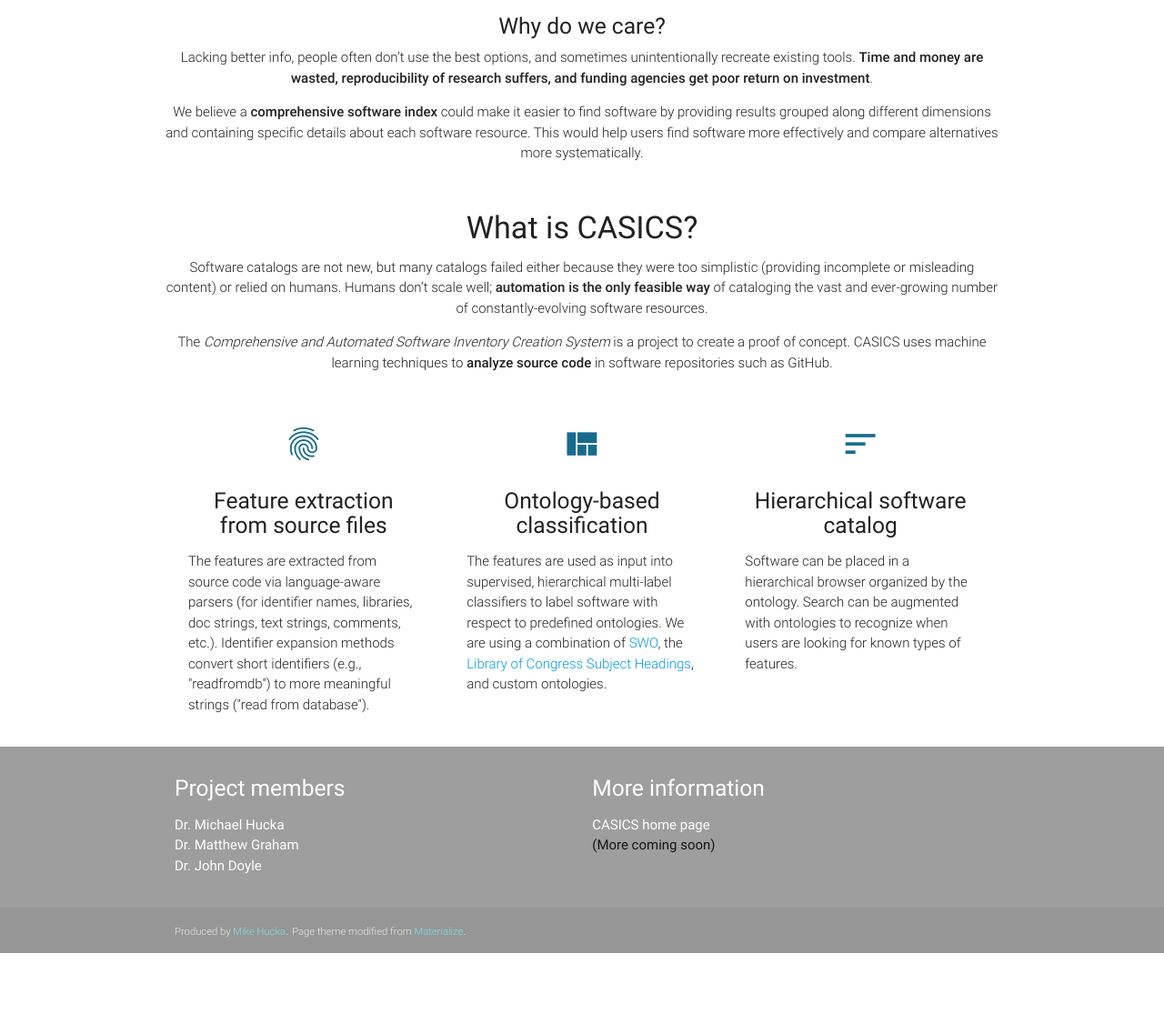
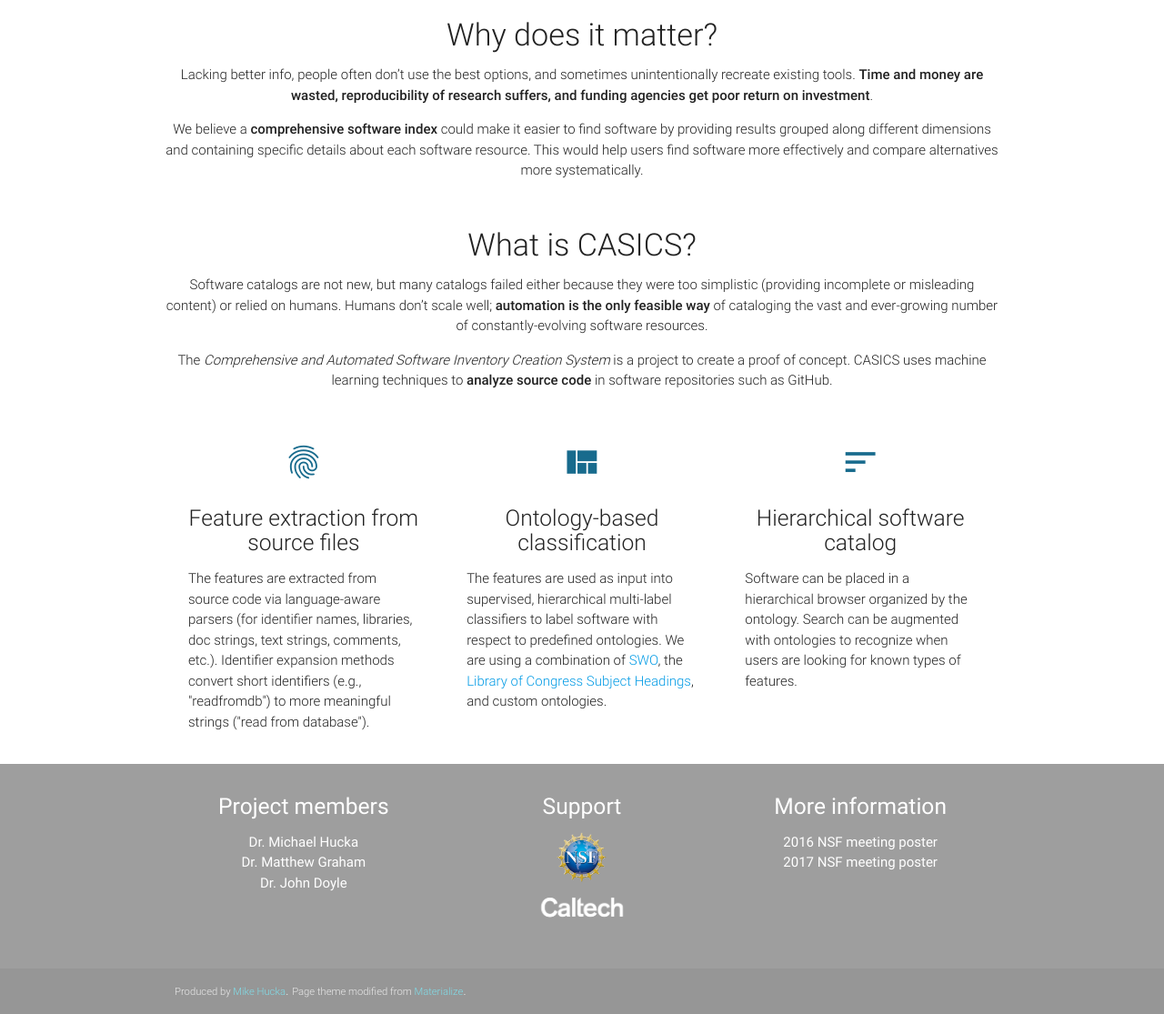
Before and after one commit to casics/casics.github.io, a plain HTML site: page index.html in a window 1280 px wide. Shown: the part 598-1713 px from the top of the page at 91% size. Before the commit the page ends 1646 px from the top, so only its background shows below. Drawn offline with nearby package versions, Linux system fonts and the light colour scheme.

Commit message:
Minor edits + logos + links to posters.

```diff
--- a/index.html
+++ b/index.html
@@ -36,7 +36,7 @@
         <div class="col s12 m4">
           <div class="icon-block">
             <h3 class="center deep-teal-text"><i class="material-icons">explore</i></h3>
-            <h5 class="center">Why not just search in Google?</h5>
+            <h5 class="center light">Why not just search in Google?</h5>
 
             <p class="light">(1) It's often difficult to think of good search terms.
               (2) Good software can be buried in thousands of search results.
@@ -47,7 +47,7 @@
         <div class="col s12 m4">
           <div class="icon-block">
             <h3 class="center deep-teal-text"><i class="material-icons">chat_bubble_outline</i></h3>
-            <h5 class="center">Why not just ask your colleagues?</h5>
+            <h5 class="center light">Why not just ask your colleagues?</h5>
 
             <p class="light">(1) Most people don't know about all the possible options or how the options differ. (2) Answers are potentially biased: what people <em>do</em> know may be out of date or be incorrect.</p>
           </div>
@@ -56,7 +56,7 @@
         <div class="col s12 m4">
           <div class="icon-block">
             <h3 class="center deep-teal-text"><i class="material-icons">description</i></h3>
-            <h5 class="center">Why not look in the literature?</h5>
+            <h5 class="center light">Why not look in the literature?</h5>
 
             <p class="light">(1) Papers are static, but software evolves rapidly.
             (2) Not all software projects have a publication associated with them.
@@ -66,13 +66,13 @@
       </div>
 
       <div class="row center">
-        <h5 class="header col s12">Why do we care?</h5>
+        <h4 class="header light col s12">Why does it matter?</h4>
         <p class="light">Lacking better info, people often don’t use the best options, and sometimes unintentionally recreate existing tools. <strong>Time and money are wasted, reproducibility of research suffers, and funding agencies get poor return on investment</strong>.</p>
         <p class="light">We believe a <strong>comprehensive software index</strong> could make it easier to find software by providing results grouped along different dimensions and containing specific details about each software resource. This would help users find software more effectively and compare alternatives more systematically.</p>
       </div>
 
       <div class="row center">
-        <h4 class="header col s12">What is CASICS?</h4>
+        <h4 class="header light col s12">What is CASICS?</h4>
         <p class="light">Software catalogs are not new, but many catalogs failed either because they were too simplistic (providing incomplete or misleading content) or relied on humans. Humans don’t scale well; <strong>automation is the only feasible way</strong> of cataloging the vast and ever-growing number of constantly-evolving software resources.</p>
         <p class="light">The <em>Comprehensive and Automated Software Inventory Creation System</em> is a project to create a proof of concept.  CASICS uses machine learning techniques to <strong>analyze source code</strong> in software repositories such as GitHub.</p>
       </div>
@@ -80,7 +80,7 @@
         <div class="col s12 m4">
           <div class="icon-block">
             <h3 class="center deep-teal-text"><i class="material-icons">fingerprint</i></h3>
-            <h5 class="center">Feature extraction from source files</h5>
+            <h5 class="center light">Feature extraction from source files</h5>
             <p class="light">The features are extracted from source code via language-aware parsers (for identifier names, libraries, doc strings, text strings, comments, etc.).  Identifier expansion methods convert short identifiers (e.g., "readfromdb") to more meaningful strings ("read from database").</p>
           </div>
         </div>
@@ -88,7 +88,7 @@
         <div class="col s12 m4">
           <div class="icon-block">
             <h3 class="center deep-teal-text"><i class="material-icons">view_quilt</i></h3>
-            <h5 class="center">Ontology-based classification</h5>
+            <h5 class="center light">Ontology-based classification</h5>
             <p class="light">The features are used as input into supervised, hierarchical multi-label classifiers to label software with respect to predefined ontologies. We are using a combination of <a href="https://github.com/allysonlister/swo">SWO</a>, the <a href="http://id.loc.gov">Library of Congress Subject Headings</a>, and custom ontologies.</p>
           </div>
         </div>
@@ -96,7 +96,7 @@
         <div class="col s12 m4">
           <div class="icon-block">
             <h3 class="center deep-teal-text"><i class="material-icons">sort</i></h3>
-            <h5 class="center">Hierarchical software catalog</h5>
+            <h5 class="center light">Hierarchical software catalog</h5>
             <p class="light">Software can be placed in a hierarchical browser organized by the ontology. Search can be augmented with ontologies to recognize when users are looking for known types of features.</p>
           </div>
         </div>
@@ -109,8 +109,8 @@
 
   <footer class="page-footer grey">
     <div class="container">
-      <div class="row">
-        <div class="col l6 s12">
+      <div class="row center">
+        <div class="col s12 m4">
           <h5 class="white-text">Project members</h5>
           <ul>
             <li><a class="white-text" href="http://www.cds.caltech.edu/~mhucka">Dr. Michael Hucka</a></li>
@@ -118,11 +118,18 @@
             <li><a class="white-text" href="http://www.cds.caltech.edu/~doyle">Dr. John Doyle</a></li>
           </ul>
         </div>
-        <div class="col l6 s12">
+        <div class="col s12 m4">
+          <h5 class="white-text">Support</h5>
+          <ul>
+            <li style="margin-bottom: -5px"><a class="white-text" href="https://nsf.gov"><img width="55px" src="graphics/nsf1.gif"/></a></li>
+            <li><a class="white-text" href="https://www.caltech.edu"><img width="120px" src="graphics/caltech-white.png"/></a></li>
+          </ul>
+        </div>
+        <div class="col s12 m4">
           <h5 class="white-text">More information</h5>
           <ul>
-            <li><a class="white-text" href="#">CASICS home page</a></li>
-            <li>(More coming soon)</li>
+            <li><a class="white-text" href="files/casics-poster-2016.pdf">2016 NSF meeting poster</a></li>
+            <li><a class="white-text" href="files/casics-poster-2017.pdf">2017 NSF meeting poster</a></li>
           </ul>
         </div>
       </div>
```
